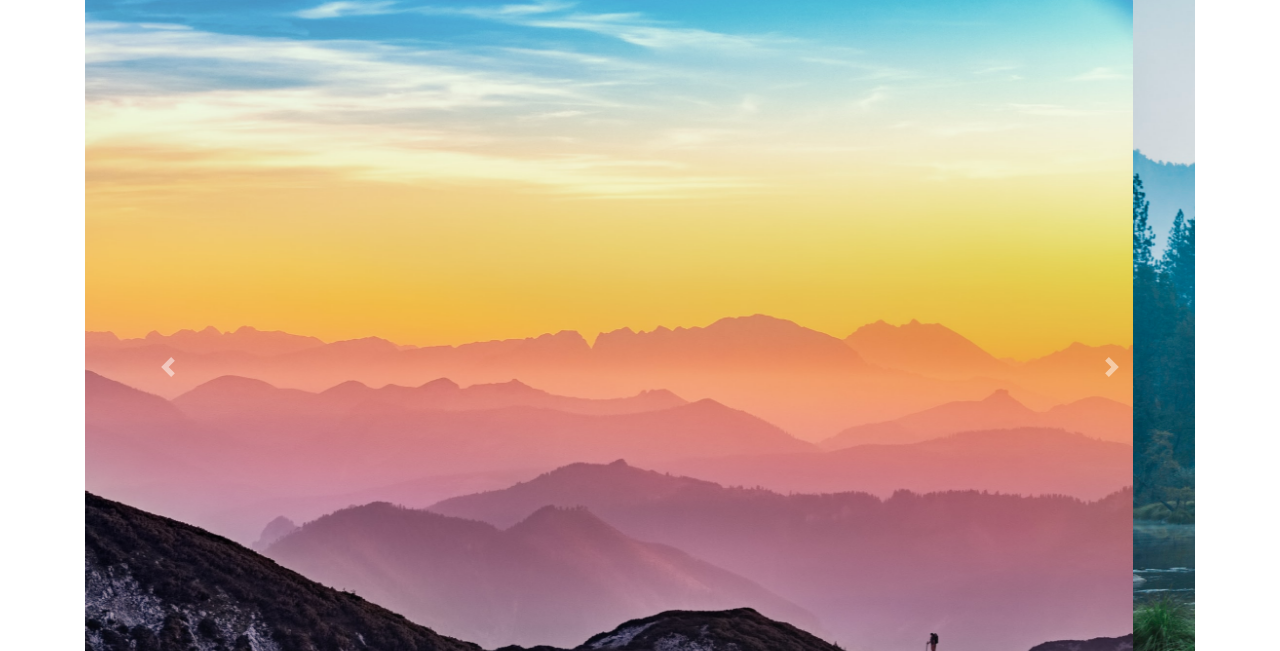
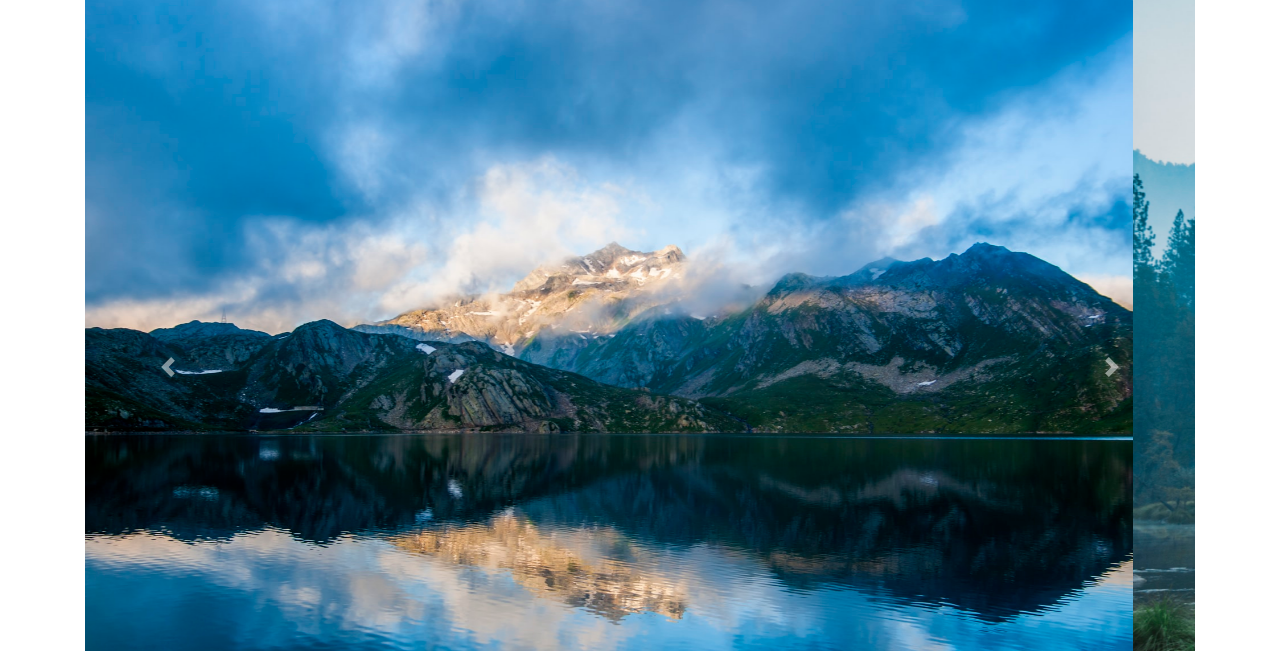
Before and after one commit to GalbaKor/Web-Design-Y1-S2-Project-2, a plain HTML site: page index.html in a window 1280 px wide. Shown: the part 149-800 px from the top of the page. Drawn offline with Linux system fonts and the light colour scheme.

Commit message:
image changed

```diff
--- a/index.html
+++ b/index.html
@@ -59,7 +59,7 @@
                 <div id="carouselExampleControls" class="carousel slide" data-ride="carousel">
                     <div class="carousel-inner">
                         <div class="carousel-item active">
-                            <img src="images/mountain_landscape.jpeg" class="d-block w-100 rounded" alt="...">
+                            <img src="images/mountain_lake.jpg" class="d-block w-100 rounded" alt="...">
                         </div>
                         <div class="carousel-item">
                             <img src="images/trees_mountain.jpeg" class="d-block w-100 rounded" alt="...">
```
Also changed, not shown: Images/mountain_lake.jpg (added).
